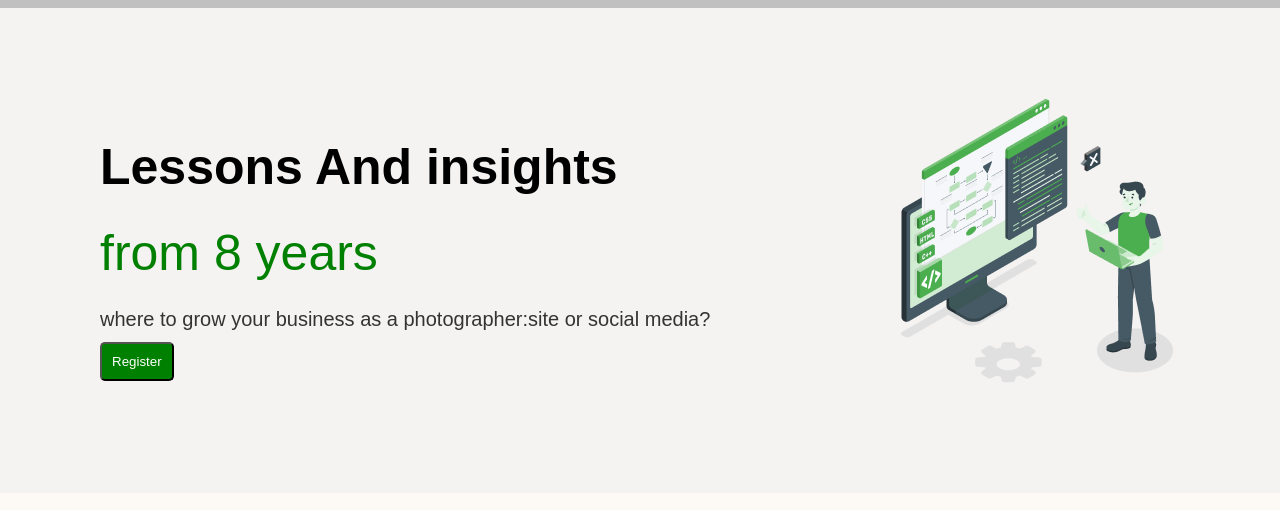
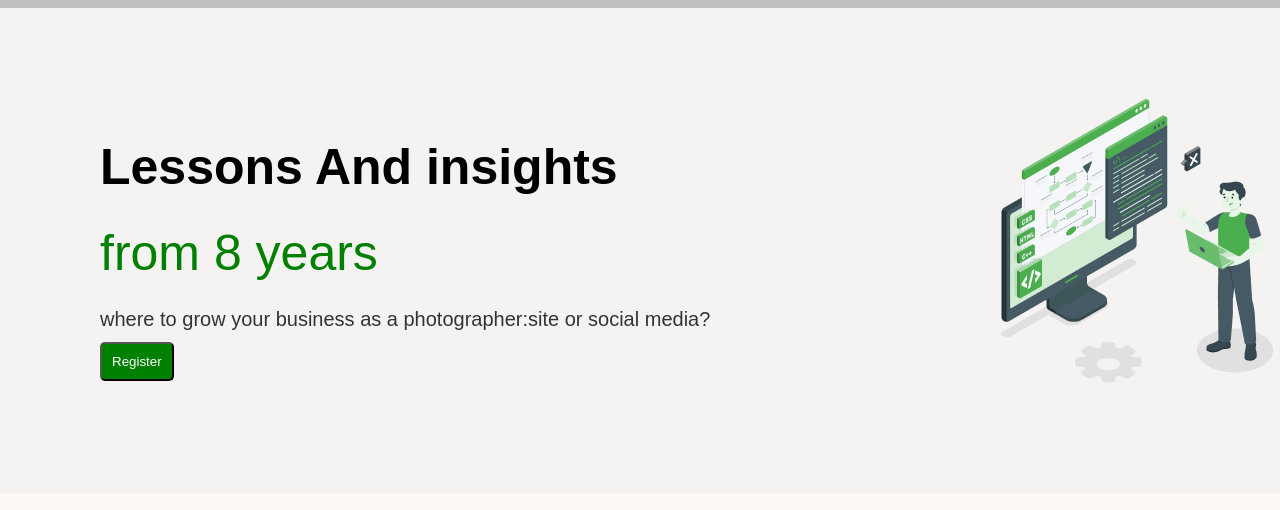
Before and after one commit to GanjKhatoonAli/Hackathon-Project, a plain HTML site: page index.html in a window 1280 px wide. Shown: the part 45-555 px from the top of the page. Drawn offline with Linux system fonts and the light colour scheme; files whose address does not match are found by name.

Commit message:
Update style.css

```diff
--- a/style.css
+++ b/style.css
@@ -68,7 +68,7 @@ header{
 header img{
     position: relative;
     top: -10px;
-   left: 800px;
+   left: 900px;
    max-width: 100%;
    height: auto;
 }
```
